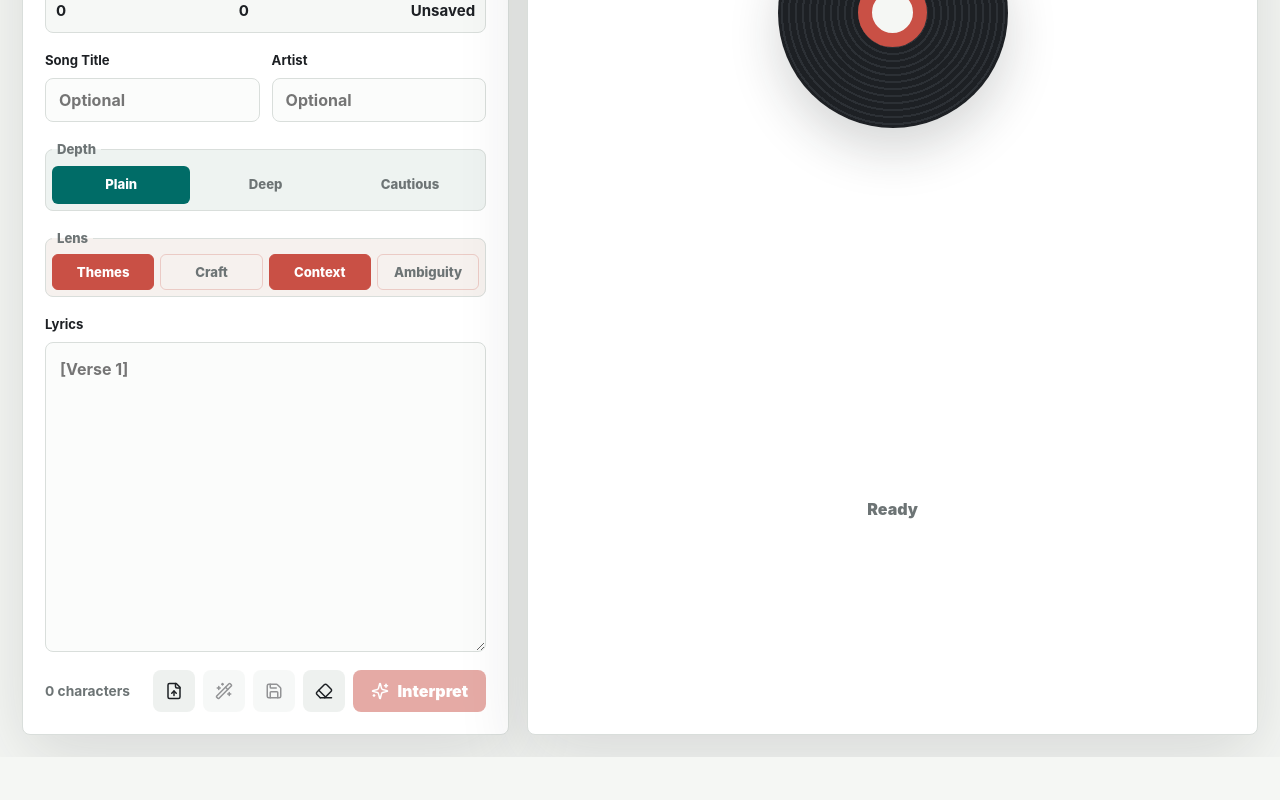
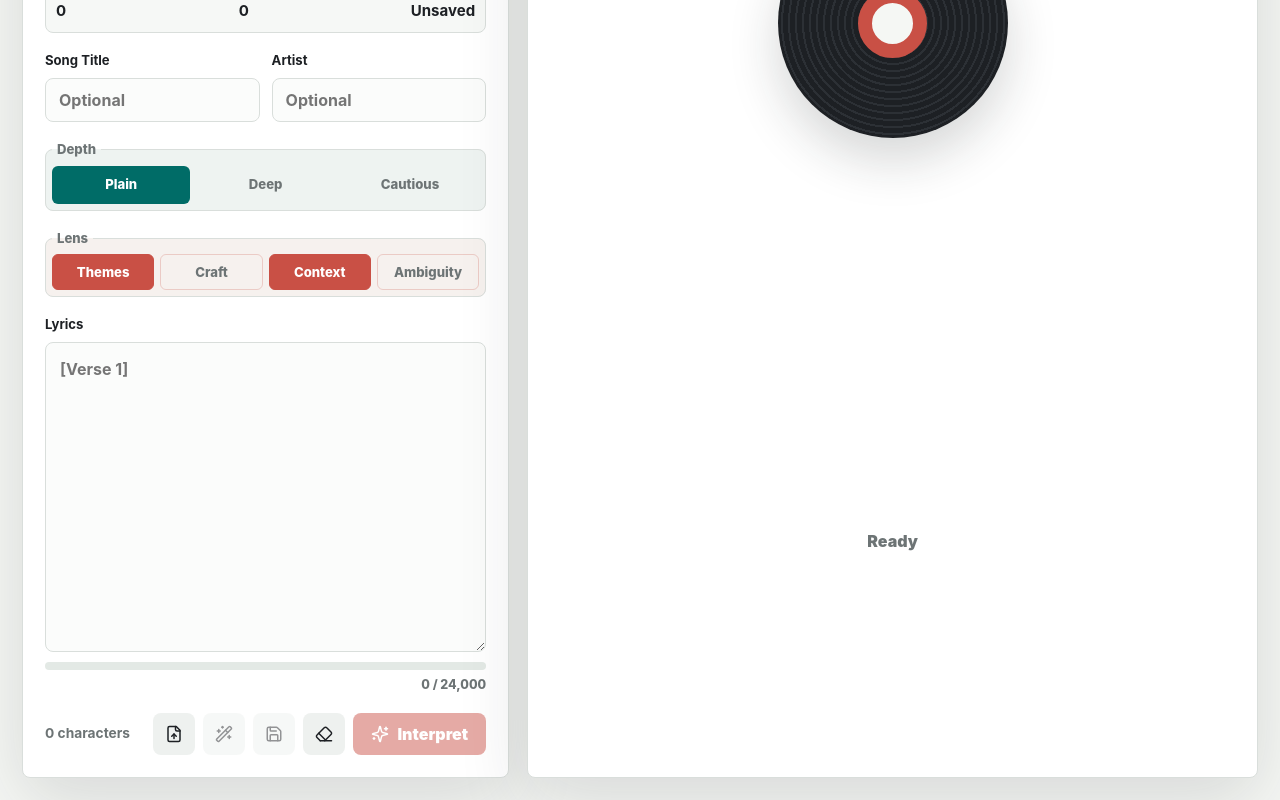
Before and after one commit to AsadullahBajwa/LyricLens, a React (Vite) app: page / in a window 1280 px wide. Shown: the part 390-1190 px from the top of the page. Before the commit the page ends 1147 px from the top, so only its background shows below. Built offline with nearby package versions, Linux system fonts and the light colour scheme.

Commit message:
feat: add lyric length guard

```diff
--- a/src/main.jsx
+++ b/src/main.jsx
@@ -26,6 +26,7 @@ const STORAGE_KEYS = {
 };
 
 const MAX_HISTORY_ITEMS = 8;
+const MAX_LYRICS_CHARS = 24000;
 
 const emptyForm = {
   title: "",
@@ -65,7 +66,9 @@ function App() {
   const fileInput = useRef(null);
 
   const lyricStats = useMemo(() => getLyricStats(form.lyrics), [form.lyrics]);
-  const canSubmit = form.lyrics.trim().length > 0 && status !== "loading";
+  const lyricUsagePercent = Math.min((lyricStats.characters / MAX_LYRICS_CHARS) * 100, 100);
+  const isOverLimit = lyricStats.characters > MAX_LYRICS_CHARS;
+  const canSubmit = form.lyrics.trim().length > 0 && !isOverLimit && status !== "loading";
   const plainText = useMemo(() => (result ? resultToText(result) : ""), [result]);
   const markdownText = useMemo(
     () => (result ? resultToMarkdown(result, form) : ""),
@@ -111,6 +114,11 @@ function App() {
     event.preventDefault();
     if (!form.lyrics.trim()) {
       setError("Lyrics are required.");
+      return;
+    }
+
+    if (isOverLimit) {
+      setError(`Lyrics must stay under ${MAX_LYRICS_CHARS.toLocaleString()} characters.`);
       return;
     }
 
@@ -359,6 +367,22 @@ function App() {
               spellCheck="true"
             />
           </label>
+
+          <div
+            className={isOverLimit ? "limit-meter danger" : "limit-meter"}
+            aria-label="Lyric character limit"
+            aria-valuemax={MAX_LYRICS_CHARS}
+            aria-valuemin={0}
+            aria-valuenow={Math.min(lyricStats.characters, MAX_LYRICS_CHARS)}
+            role="meter"
+          >
+            <div>
+              <span style={{ width: `${lyricUsagePercent}%` }} />
+            </div>
+            <p>
+              {lyricStats.characters.toLocaleString()} / {MAX_LYRICS_CHARS.toLocaleString()}
+            </p>
+          </div>
 
           <div className="composer-footer">
             <p>{lyricStats.characters.toLocaleString()} characters</p>
--- a/src/styles.css
+++ b/src/styles.css
@@ -359,6 +359,46 @@ textarea:focus {
   height: 1px;
   overflow: hidden;
   clip: rect(0 0 0 0);
+}
+
+.limit-meter {
+  display: grid;
+  gap: 6px;
+  margin-top: -8px;
+}
+
+.limit-meter div {
+  height: 8px;
+  overflow: hidden;
+  border-radius: 999px;
+  background: #e3e9e5;
+}
+
+.limit-meter span {
+  display: block;
+  height: 100%;
+  max-width: 100%;
+  border-radius: inherit;
+  background: var(--teal);
+  transition:
+    width 160ms ease,
+    background 160ms ease;
+}
+
+.limit-meter p {
+  margin: 0;
+  color: var(--muted);
+  font-size: 0.78rem;
+  font-weight: 800;
+  text-align: right;
+}
+
+.limit-meter.danger span {
+  background: var(--coral);
+}
+
+.limit-meter.danger p {
+  color: #7d211a;
 }
 
 .composer-footer {
```
Also changed, not shown: 1 other file (tests, documents, lock files or other folders).
